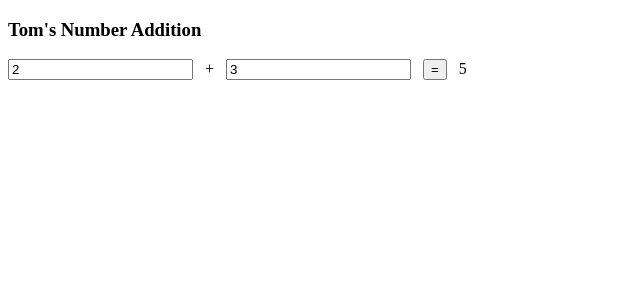
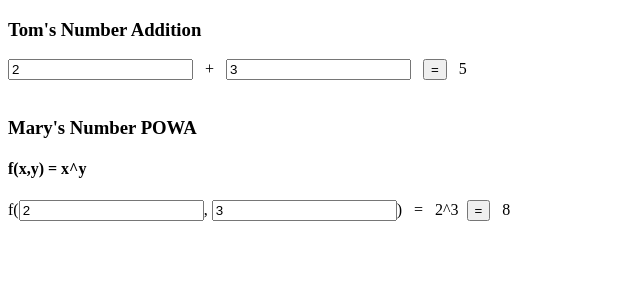
Before and after one commit to EAlbee/two-textboxes-and-an-operation, an Angular app: page / in a window 1280 px wide. Shown: the top 300 px of the page, without its empty margins (0-640 px from the left). Built offline with nearby package versions, Linux system fonts and the light colour scheme.

Commit message:
added my powa function

```diff
--- a/src/app/tjs-add-numbers/tjs-add-numbers.component.html
+++ b/src/app/tjs-add-numbers/tjs-add-numbers.component.html
@@ -4,3 +4,13 @@
   <input type="number" [(ngModel)]="n2">
   &nbsp; <button (click)="addNumbers()">=</button> &nbsp;
   {{ answer }}
+
+  <br><br>
+
+  <h3>Mary's Number POWA</h3>
+  <h4>f(x,y) = x^y</h4>
+  f(<input type="number" [(ngModel)]="x">,
+  <input type="number" [(ngModel)]="y">)
+  &nbsp; = &nbsp; {{ x }}^{{ y }}
+  &nbsp;<button (click)="powaNumbers()">=</button> &nbsp;
+  {{ powa }}
--- a/src/app/tjs-add-numbers/tjs-add-numbers.component.ts
+++ b/src/app/tjs-add-numbers/tjs-add-numbers.component.ts
@@ -20,4 +20,19 @@ export class TjsAddNumbersComponent implements OnInit {
 
   n1: number = 2;
   n2: number = 3;
+
+powa = 8
+
+ powaNumbers() {
+    this.powa = Math.pow(this.x, this.y);
+  }
+
+  x: number = 2;
+  y: number = 3;
+
+
+
+
+
+
 }
```
Also changed, not shown: 1 other file (tests, documents, lock files or other folders).
